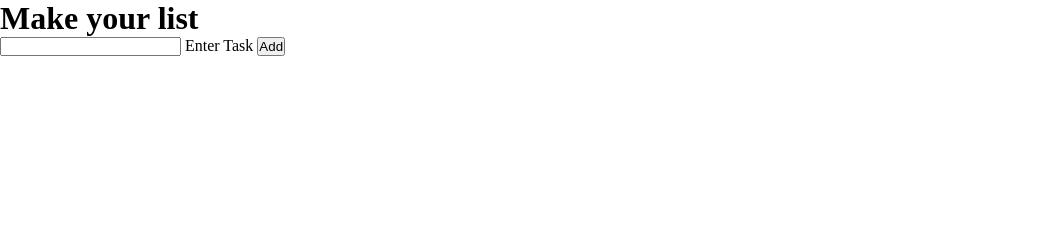
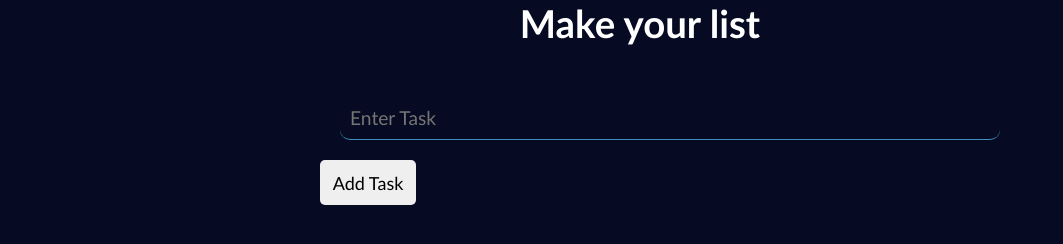
Before and after one commit to AaryanChy/TaskTrack, a plain HTML site: page index.html in a window 1280 px wide. Shown: the whole page, without its empty margins (0-1063 px from the left). Drawn offline with Linux system fonts and the light colour scheme.

Commit message:
completed input validation

```diff
--- a/index.html
+++ b/index.html
@@ -14,11 +14,26 @@
     <link rel="stylesheet" href="style.css" />
   </head>
   <body>
-    <h1>Make your list</h1>
-    <input type="text" id="task" class="input" autocomplete="off" required />
-    <label for="task">Enter Task</label>
-    <button class="add">Add</button>
-    <div class="section"></div>
+    <div class="container">
+      <h1>Make your list</h1>
+      <div class="form">
+        <form>
+          <input
+            type="text"
+            id="task"
+            class="input"
+            autocomplete="off"
+            placeholder="Enter Task"
+            required
+          />
+          <button type="submit" class="add">Add Task</button>
+        </form>
+      </div>
+      <div id="error-message"></div>
+
+      <div class="section"></div>
+    </div>
+
     <script src="script.js"></script>
   </body>
 </html>
--- a/script.js
+++ b/script.js
@@ -1,12 +1,26 @@
 const button = document.querySelector(".add");
 const section = document.querySelector(".section");
 const input = document.querySelector(".input");
+const container = document.querySelector(".container");
+const errorMessage = document.querySelector("#error-message");
+
+const taskArray = [];
+
+const storeTask = () => {
+  taskArray.push(input.value);
+  console.log(taskArray);
+};
 
 button.addEventListener("click", (e) => {
   e.preventDefault();
-
-  section.innerHTML += `<div class= "card">
-  <h1>${input.value}</h1>
-  </div>`;
-  input.value = " ";
+  if (input.value.trim() !== "") {
+    section.innerHTML += `<div class= "card">
+      <h1>${input.value}</h1> <button>delete</button>
+    </div>`;
+    storeTask();
+    input.value = "";
+    errorMessage.innerHTML = "";
+  } else {
+    errorMessage.innerHTML = "Please enter a task.";
+  }
 });
--- a/style.css
+++ b/style.css
@@ -1,17 +1,71 @@
 :root {
-  --main-color: #93d6f552;
+  --main-color: #49addbd2;
   --primary-light: #adffff;
   --primary-dark: #091034;
   --gray: #f9fbff;
   --background: #060b23;
   --box-size: border-box;
+  --text-color: white;
 }
 *,
 *::before,
 *::after {
   margin: 0;
   padding: 0;
-  box-sizing: border-box;
+}
+
+body {
+  font-family: "Gill Sans", "Gill Sans MT", Calibri, "Trebuchet MS", sans-serif;
+  font-size: 1.2rem;
+  background-color: var(--background);
+  color: var(--text-color);
+  align-items: center;
+  justify-content: space-around;
+}
+.form {
+  width: 50%;
+  position: relative;
+  margin-top: 30px;
+}
+
+.input {
+  width: 100%;
+  height: 100%;
+  padding: 10px;
+  margin: 20px;
+  background-color: var(--background);
+  color: var(--gray);
+  font-family: inherit;
+  font-size: inherit;
+  border-radius: 10px;
+  border: none;
+  border-bottom: 1px solid var(--main-color);
+  outline-width: 0;
+}
+
+.form-label {
+  position: absolute;
+  bottom: 0px;
+  top: 5px;
+  left: 25px;
+  width: 100%;
+  height: 100%;
+  color: var(--gray);
+  pointer-events: none;
+}
+
+.form-label::after {
+  content: "";
+  position: absolute;
+  height: 100%;
+  width: 100%;
+}
+
+.container {
+  display: flex;
+  flex-direction: column;
+  align-items: center;
+  align-content: center;
 }
 
 .section {
@@ -23,10 +77,20 @@
 }
 
 .card {
-  width: 50%;
-  box-shadow: rgba(0, 0, 0, 0.322) 0px 3px 8px;
+  display: flex;
+  align-items: center;
+  justify-content: space-evenly;
+  width: auto;
   background-color: var(--main-color);
   border-radius: 25px;
   margin-top: 25px;
   padding: 20px;
 }
+.add {
+  width: 15%;
+  height: 45px;
+  border: none;
+  border-radius: 5px;
+  font-family: inherit;
+  font-size: large;
+}
```
